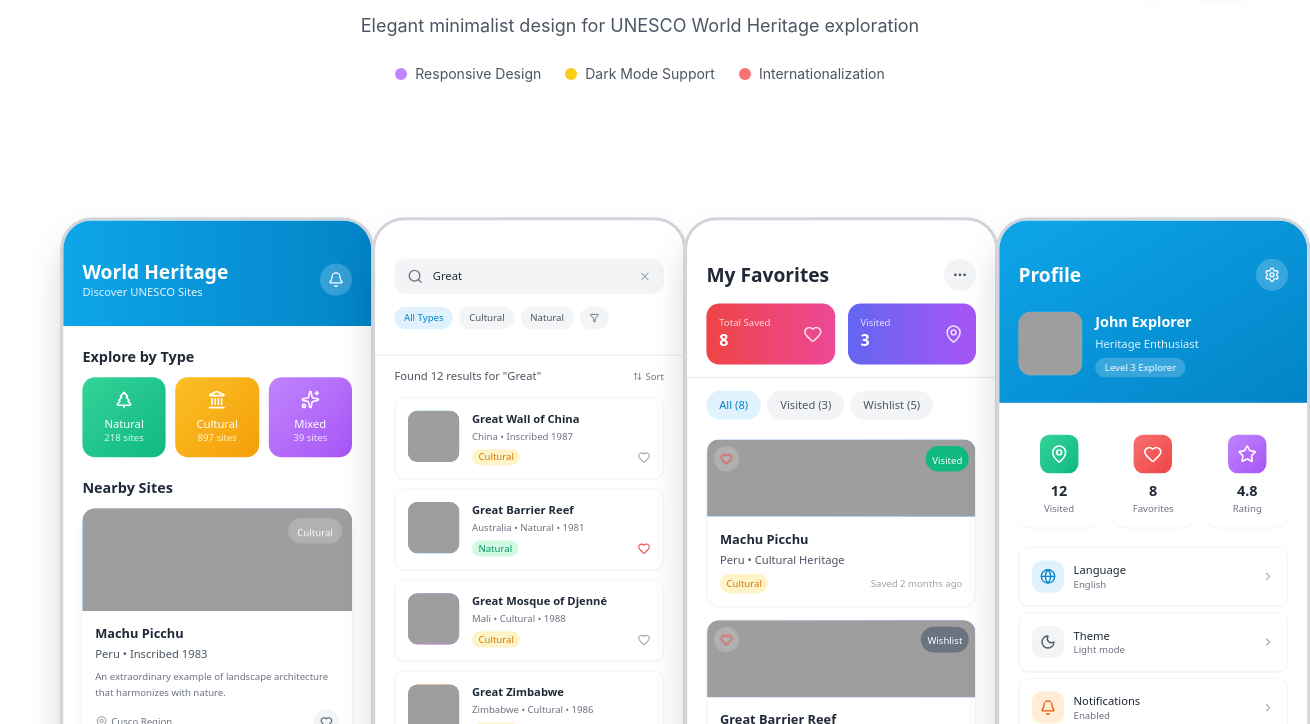
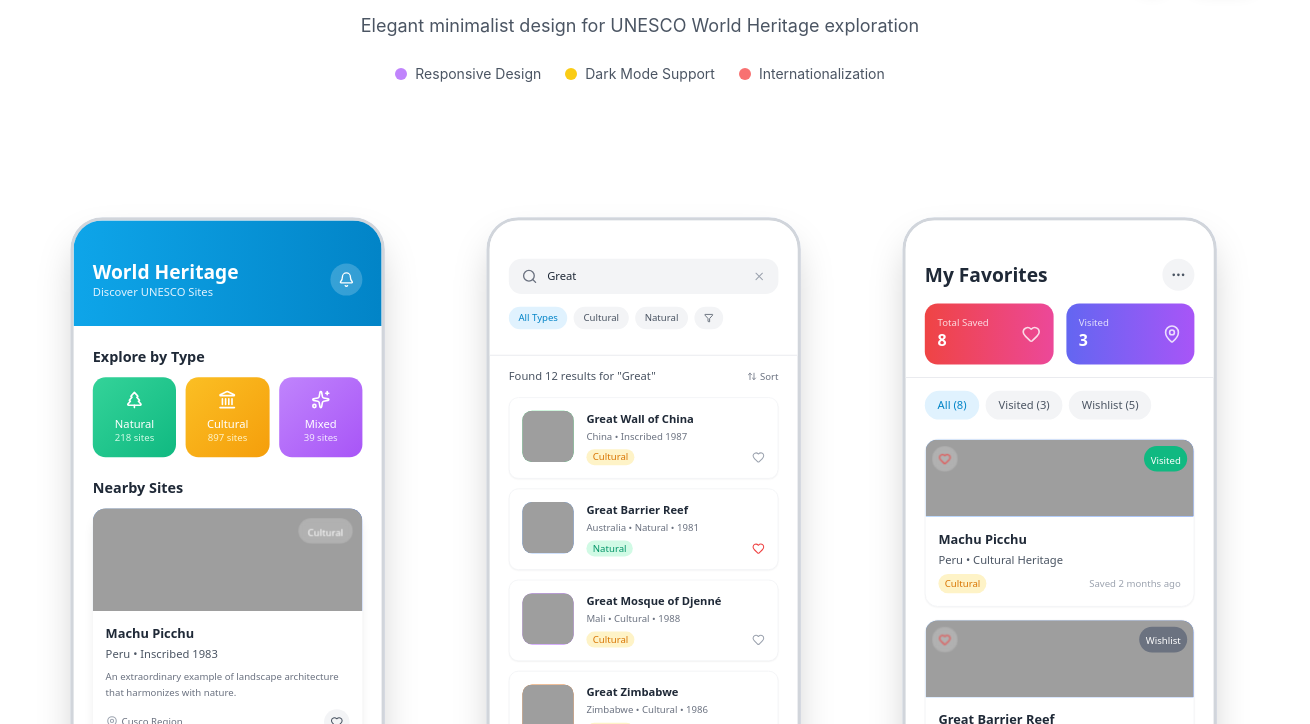
Before and after one commit to lukailun/World-Heritage-UI, a plain HTML site: page index.html in a window 1280 px wide. Shown: the part 76-800 px from the top of the page, 1310 px wide, since content can reach past the window. Drawn offline with nearby package versions, Linux system fonts and the light colour scheme.

```diff
--- a/index.html
+++ b/index.html
@@ -101,7 +101,7 @@
             </div>
         </div>
 
-        <div class="grid grid-cols-1 sm:grid-cols-2 lg:grid-cols-4 gap-6 sm:gap-8">
+        <div class="grid grid-cols-1 sm:grid-cols-3 gap-6 sm:gap-8">
             <div class="text-center grid-item">
                 <div class="phone-frame">
                     <iframe src="discovery.html"
```
